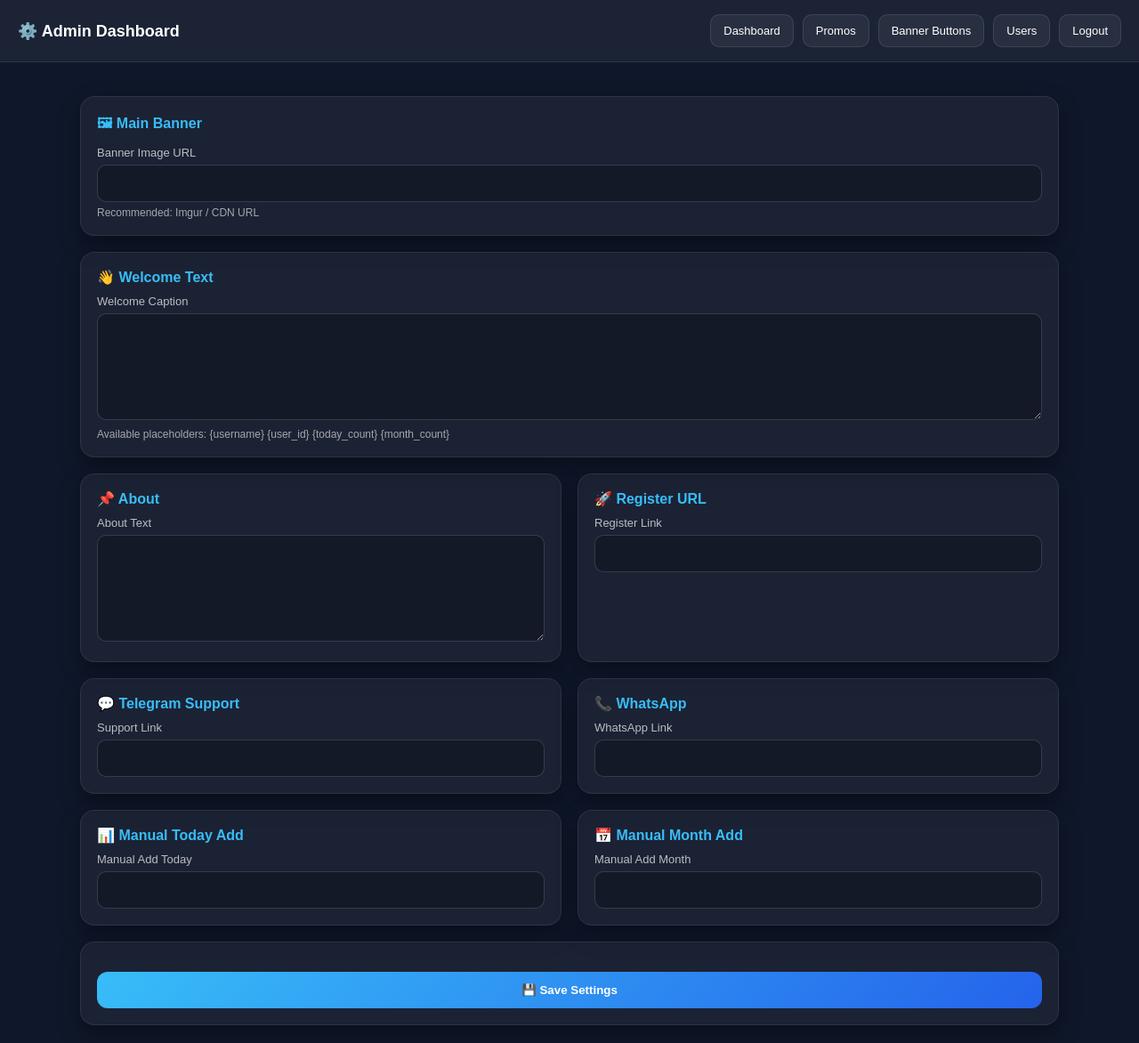
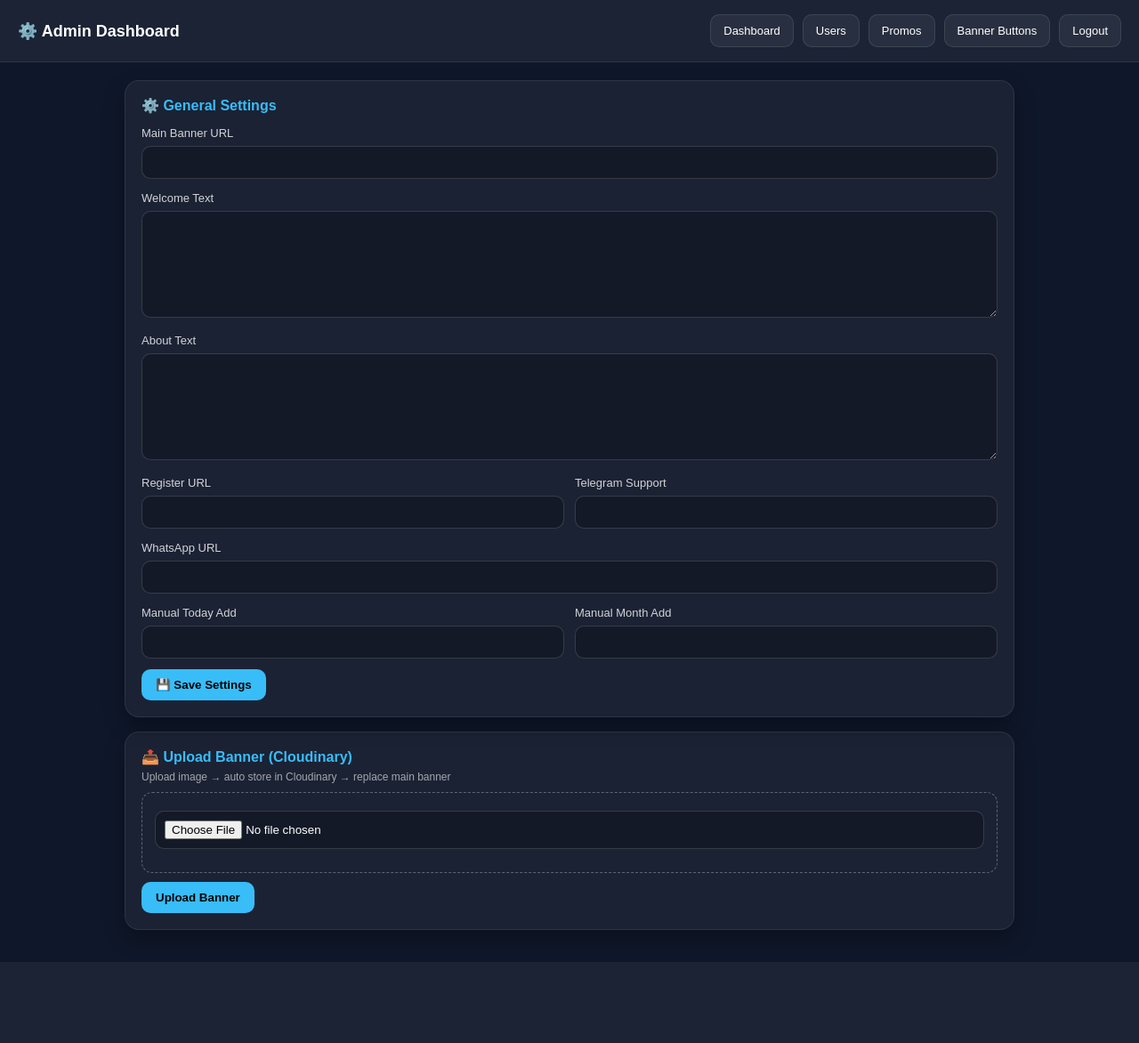
Before and after one commit to Dreamchaser-aus/captaintest12, a Flask app: page /admin in a window 1280 px wide. Shown: the whole page at 89% size. After the commit the page ends 1081 px from the top, so only its background shows below. Run offline with Flask 3, Linux system fonts and the light colour scheme; the visitor is signed in with stand-in values (Sample User, id 1); data that the repository does not hold is empty; some libraries are stand-ins or nearby versions.

Commit message:
Update dashboard.html

```diff
--- a/templates/dashboard.html
+++ b/templates/dashboard.html
@@ -4,6 +4,7 @@
   <meta charset="UTF-8">
   <meta name="viewport" content="width=device-width, initial-scale=1.0">
   <title>Admin Dashboard</title>
+
   <style>
     body {
       margin: 0;
@@ -13,12 +14,12 @@
     }
 
     .topbar {
-      background: rgba(255,255,255,0.05);
-      border-bottom: 1px solid rgba(255,255,255,0.08);
       padding: 16px 20px;
       display: flex;
       justify-content: space-between;
       align-items: center;
+      background: rgba(255,255,255,0.05);
+      border-bottom: 1px solid rgba(255,255,255,0.08);
     }
 
     .topbar h2 {
@@ -29,6 +30,7 @@
     .nav {
       display: flex;
       gap: 10px;
+      flex-wrap: wrap;
     }
 
     .nav a {
@@ -39,7 +41,6 @@
       background: rgba(255,255,255,0.06);
       border: 1px solid rgba(255,255,255,0.1);
       color: white;
-      transition: 0.2s;
     }
 
     .nav a:hover {
@@ -48,16 +49,9 @@
     }
 
     .container {
-      max-width: 1100px;
+      max-width: 1000px;
       margin: auto;
       padding: 20px;
-    }
-
-    .grid {
-      display: grid;
-      grid-template-columns: 1fr 1fr;
-      gap: 18px;
-      margin-top: 18px;
     }
 
     .card {
@@ -65,30 +59,30 @@
       border: 1px solid rgba(255,255,255,0.08);
       border-radius: 16px;
       padding: 18px;
-      box-shadow: 0 10px 25px rgba(0,0,0,0.35);
+      margin-bottom: 16px;
+      box-shadow: 0 10px 25px rgba(0,0,0,0.3);
     }
 
-    .card h3 {
-      margin: 0 0 10px;
+    h3 {
+      margin: 0 0 12px;
+      color: #38bdf8;
       font-size: 16px;
-      color: #38bdf8;
     }
 
     label {
       font-size: 13px;
-      display: block;
-      margin-bottom: 6px;
-      color: rgba(255,255,255,0.7);
+      opacity: 0.8;
     }
 
     input, textarea {
       width: 100%;
-      padding: 12px;
+      margin-top: 6px;
+      margin-bottom: 12px;
+      padding: 10px;
       border-radius: 10px;
       border: 1px solid rgba(255,255,255,0.15);
       background: rgba(0,0,0,0.25);
       color: white;
-      font-size: 14px;
       outline: none;
       box-sizing: border-box;
     }
@@ -98,126 +92,135 @@
       resize: vertical;
     }
 
-    input:focus, textarea:focus {
-      border-color: #38bdf8;
-      box-shadow: 0 0 0 2px rgba(56,189,248,0.25);
-    }
-
-    .btn {
-      width: 100%;
-      padding: 13px;
+    button {
+      padding: 10px 16px;
+      border-radius: 10px;
       border: none;
-      border-radius: 12px;
-      background: linear-gradient(135deg, #38bdf8, #2563eb);
-      color: white;
+      background: #38bdf8;
+      color: black;
       font-weight: bold;
       cursor: pointer;
-      margin-top: 15px;
       transition: 0.2s;
     }
 
-    .btn:hover {
-      opacity: 0.9;
-      transform: translateY(-1px);
+    button:hover {
+      background: #0ea5e9;
     }
 
-    .full {
-      grid-column: span 2;
+    .grid {
+      display: grid;
+      grid-template-columns: 1fr 1fr;
+      gap: 12px;
     }
 
-    .small {
-      font-size: 12px;
-      opacity: 0.6;
-      margin-top: 5px;
-    }
-
-    @media(max-width: 850px){
+    @media(max-width: 800px){
       .grid {
         grid-template-columns: 1fr;
       }
-      .full {
-        grid-column: span 1;
-      }
     }
+
+    .upload-box {
+      border: 1px dashed rgba(255,255,255,0.3);
+      padding: 14px;
+      border-radius: 12px;
+      margin-top: 10px;
+    }
+
+    .hint {
+      font-size: 12px;
+      opacity: 0.6;
+      margin-top: -6px;
+      margin-bottom: 10px;
+    }
+
   </style>
 </head>
+
 <body>
 
   <div class="topbar">
     <h2>⚙️ Admin Dashboard</h2>
+
     <div class="nav">
       <a href="/admin">Dashboard</a>
+      <a href="/admin/users">Users</a>
       <a href="/admin/promos">Promos</a>
       <a href="/admin/banner_buttons">Banner Buttons</a>
-      <a href="/admin/users">Users</a>
       <a href="/admin/logout">Logout</a>
     </div>
   </div>
 
   <div class="container">
-    <form method="POST">
 
-      <div class="grid">
+    <!-- SETTINGS -->
+    <div class="card">
+      <h3>⚙️ General Settings</h3>
 
-        <div class="card full">
-          <h3>🖼 Main Banner</h3>
-          <label>Banner Image URL</label>
-          <input type="text" name="main_banner" value="{{ data.main_banner }}">
-          <div class="small">Recommended: Imgur / CDN URL</div>
+      <form method="POST">
+
+        <label>Main Banner URL</label>
+        <input type="text" name="main_banner" value="{{ data.main_banner }}">
+
+        <label>Welcome Text</label>
+        <textarea name="welcome_text">{{ data.welcome_text }}</textarea>
+
+        <label>About Text</label>
+        <textarea name="about_text">{{ data.about_text }}</textarea>
+
+        <div class="grid">
+
+          <div>
+            <label>Register URL</label>
+            <input type="text" name="register_url" value="{{ data.register_url }}">
+          </div>
+
+          <div>
+            <label>Telegram Support</label>
+            <input type="text" name="telegram_support" value="{{ data.telegram_support }}">
+          </div>
+
         </div>
 
-        <div class="card full">
-          <h3>👋 Welcome Text</h3>
-          <label>Welcome Caption</label>
-          <textarea name="welcome_text">{{ data.welcome_text }}</textarea>
-          <div class="small">
-            Available placeholders: {username} {user_id} {today_count} {month_count}
+        <label>WhatsApp URL</label>
+        <input type="text" name="whatsapp_url" value="{{ data.whatsapp_url }}">
+
+        <div class="grid">
+
+          <div>
+            <label>Manual Today Add</label>
+            <input type="number" name="manual_today_add" value="{{ data.manual_today_add }}">
           </div>
+
+          <div>
+            <label>Manual Month Add</label>
+            <input type="number" name="manual_month_add" value="{{ data.manual_month_add }}">
+          </div>
+
         </div>
 
-        <div class="card">
-          <h3>📌 About</h3>
-          <label>About Text</label>
-          <textarea name="about_text">{{ data.about_text }}</textarea>
+        <button type="submit">💾 Save Settings</button>
+      </form>
+    </div>
+
+    <!-- UPLOAD BANNER -->
+    <div class="card">
+      <h3>📤 Upload Banner (Cloudinary)</h3>
+
+      <div class="hint">
+        Upload image → auto store in Cloudinary → replace main banner
+      </div>
+
+      <form action="/admin/upload_banner" method="POST" enctype="multipart/form-data">
+
+        <div class="upload-box">
+          <input type="file" name="image" required>
         </div>
 
-        <div class="card">
-          <h3>🚀 Register URL</h3>
-          <label>Register Link</label>
-          <input type="text" name="register_url" value="{{ data.register_url }}">
-        </div>
+        <button type="submit" style="margin-top:10px;">Upload Banner</button>
 
-        <div class="card">
-          <h3>💬 Telegram Support</h3>
-          <label>Support Link</label>
-          <input type="text" name="telegram_support" value="{{ data.telegram_support }}">
-        </div>
+      </form>
+    </div>
 
-        <div class="card">
-          <h3>📞 WhatsApp</h3>
-          <label>WhatsApp Link</label>
-          <input type="text" name="whatsapp_url" value="{{ data.whatsapp_url }}">
-        </div>
-
-        <div class="card">
-          <h3>📊 Manual Today Add</h3>
-          <label>Manual Add Today</label>
-          <input type="number" name="manual_today_add" value="{{ data.manual_today_add }}">
-        </div>
-
-        <div class="card">
-          <h3>📅 Manual Month Add</h3>
-          <label>Manual Add Month</label>
-          <input type="number" name="manual_month_add" value="{{ data.manual_month_add }}">
-        </div>
-
-        <div class="card full">
-          <button class="btn" type="submit">💾 Save Settings</button>
-        </div>
-
-      </div>
-
-    </form>
   </div>
 
 </body>
```
